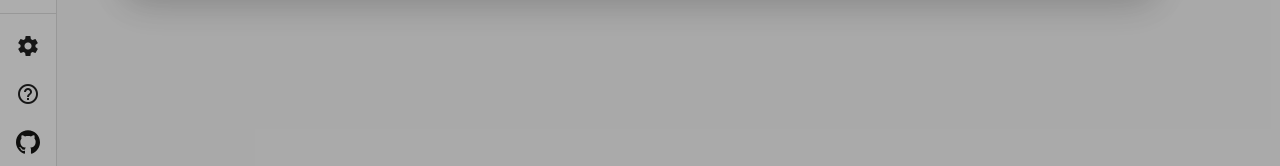
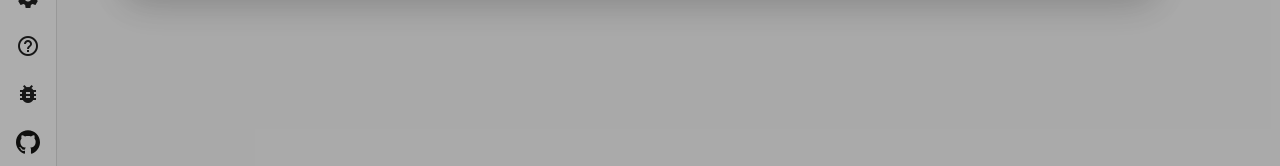
Before and after one commit to wipwd/wwd-tasks, an Angular app: page / in a window 1280 px wide. Shown: the part 634-800 px from the top of the page. Built offline with nearby package versions, Linux system fonts and the light colour scheme.

Commit message:
tasks: report bug button on navigation's sidebar
Signed-off-by: Joao Eduardo Luis <joao@wipwd.dev>

```diff
--- a/src/app/dashboard/dashboard.component.html
+++ b/src/app/dashboard/dashboard.component.html
@@ -69,6 +69,13 @@
             <span *ngIf="isExpanded()" class="menu-item">Help</span>
           </a>
           <a mat-list-item
+              href="https://github.com/wipwd/wwd-tasks/issues" target="new"
+              matTooltip="Report Bug" matTooltipPosition="right"
+              [matTooltipDisabled]="isExpanded()">
+            <mat-icon>bug_report</mat-icon>
+            <span *ngIf="isExpanded()" class="menu-item">Report Bug</span>
+          </a>
+          <a mat-list-item
               href="https://github.com/wipwd/wwd-tasks.git" target="new"
               matTooltip="Homepage" matTooltipPosition="right"
               [matTooltipDisabled]="isExpanded()">
```
